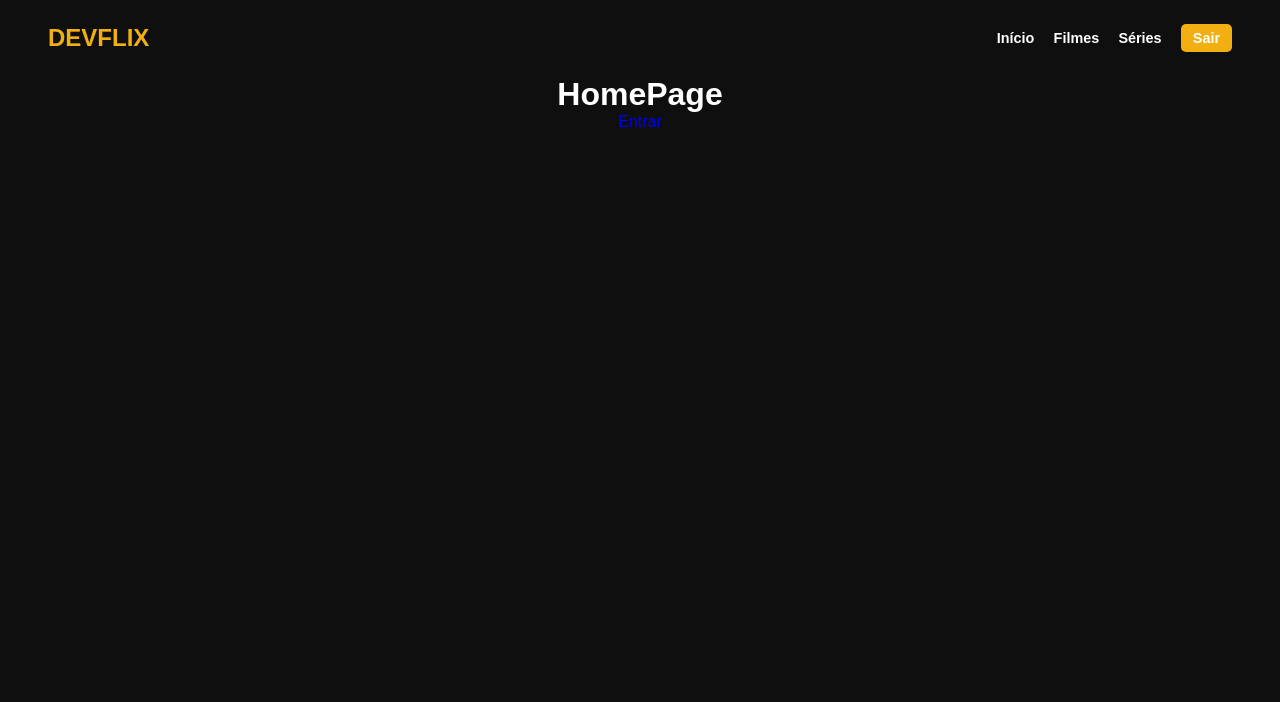
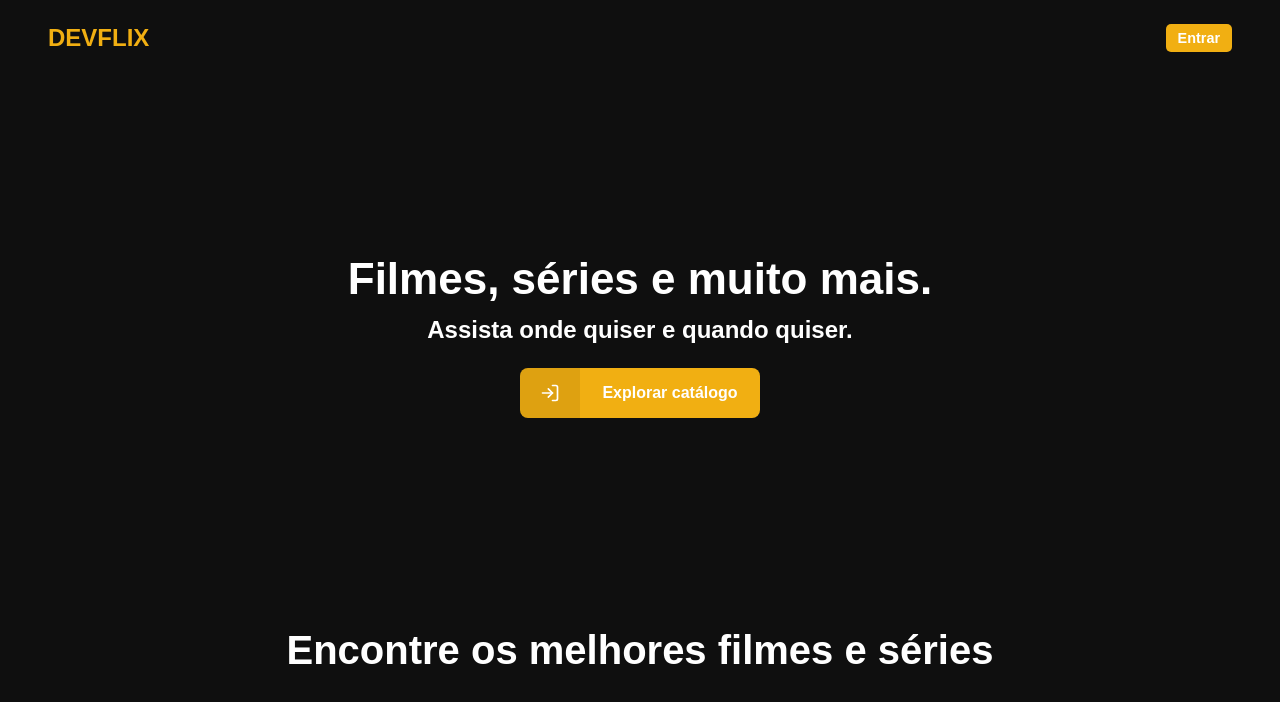
Before and after one commit to MateusOli21/devflix, a React (Create React App) app: page / in a window 1280 px wide. Shown: the top 702 px of the page. Built offline with nearby package versions, Linux system fonts and the light colour scheme; no server answers.

Commit message:
Created home page and trendings carousel component. Also editted header to show and hide options according to the page.

```diff
--- a/src/components/Header/index.js
+++ b/src/components/Header/index.js
@@ -9,12 +9,22 @@ export default function Header() {
       <h1>DEVFLIX</h1>
 
       <nav>
+        {document.location.pathname === "/" ? (
+          <>
+            <Link to="/dashboard">
+              <span>Entrar</span>
+            </Link>
+          </>
+        ) : (
+          <>
             <Link to="/dashboard">Início</Link>
             <Link to="/films">Filmes</Link>
             <Link to="/series">Séries</Link>
             <Link to="/">
               <span>Sair</span>
             </Link>
+          </>
+        )}
       </nav>
     </Container>
   );
--- /dev/null
+++ b/src/components/TrendingCarousel/index.js
@@ -0,0 +1,42 @@
+import React, { useContext } from "react";
+
+import { Context } from "../../Context/FilmsContext";
+
+import { Container, Row } from "./styles";
+
+function TrendingCarousel() {
+  const { trendings } = useContext(Context);
+
+  const trendingList = trendings.slice(0, 5);
+  console.log(trendingList);
+  var baseNumber = 0;
+
+  return (
+    <Container>
+      <Row>
+        <input type="radio" name="slider" id="s1" />
+        <input type="radio" name="slider" id="s2" />
+        <input type="radio" name="slider" id="s3" />
+        <input type="radio" name="slider" id="s4" />
+        <input type="radio" name="slider" id="s5" />
+        {trendingList.map((trending) => (
+          <label
+            key={trending.id}
+            htmlFor={`s${++baseNumber}`}
+            id={`slide${baseNumber}`}
+          >
+            <img src={trending.backdrop_url} alt="poster" />
+
+            <span>
+              {trending.media_type === "movie"
+                ? trending.title
+                : trending.original_name}
+            </span>
+          </label>
+        ))}
+      </Row>
+    </Container>
+  );
+}
+
+export default TrendingCarousel;
--- /dev/null
+++ b/src/components/TrendingCarousel/styles.js
@@ -0,0 +1,145 @@
+import styled from "styled-components";
+
+import { theme } from "../../styles/global";
+
+export const Container = styled.div`
+  width: 100%;
+`;
+
+export const Row = styled.div`
+  height: 380px;
+  position: relative;
+  perspective: 1800px;
+  transform-style: preserve-3d;
+  display: flex;
+  align-items: center;
+
+  [type="radio"] {
+    display: none;
+  }
+
+  label {
+    width: 100%;
+    height: 100%;
+    position: absolute;
+    margin: auto;
+    border-radius: 8px;
+    max-width: 300px;
+    max-height: 220px;
+    left: 0;
+    right: 0;
+    transition: transform 0.4s ease;
+    cursor: pointer;
+
+    img {
+      width: 100%;
+      max-width: 680px;
+      border-radius: 5px;
+    }
+
+    span {
+      position: absolute;
+      bottom: 1rem;
+      left: 1rem;
+      padding: 0 9px;
+      font-weight: 700;
+      opacity: 0;
+    }
+  }
+
+  @media (min-width: 620px) {
+    label {
+      max-width: 680px;
+      max-height: 720px;
+
+      img {
+        width: 100%;
+        max-width: 680px;
+        border-radius: 5px;
+      }
+
+      span {
+        position: absolute;
+        bottom: 1.2rem;
+        left: 1.1rem;
+        padding: 9px 9px;
+        font-weight: 700;
+        opacity: 0;
+      }
+    }
+  }
+
+  #s1:checked ~ #slide4,
+  #s2:checked ~ #slide5,
+  #s3:checked ~ #slide1,
+  #s4:checked ~ #slide2,
+  #s5:checked ~ #slide3 {
+    box-shadow: 0 1px 4px 0 rgba(0, 0, 0, 0.37);
+    transform: translate3d(-40%, 0, -280px);
+  }
+
+  #s1:checked ~ #slide5,
+  #s2:checked ~ #slide1,
+  #s3:checked ~ #slide2,
+  #s4:checked ~ #slide3,
+  #s5:checked ~ #slide4 {
+    box-shadow: 0 6px 10px 0 rgba(0, 0, 0, 0.3), 0 2px 2px 0 rgba(0, 0, 0, 0.2);
+    transform: translate3d(-20%, 0, -140px);
+  }
+
+  #s1:checked ~ #slide1,
+  #s2:checked ~ #slide2,
+  #s3:checked ~ #slide3,
+  #s4:checked ~ #slide4,
+  #s5:checked ~ #slide5 {
+    box-shadow: 0 13px 25px 0 rgba(0, 0, 0, 0.3),
+      0 11px 7px 0 rgba(0, 0, 0, 0.19);
+    transform: translate3d(0, 0, 0);
+
+    span {
+      opacity: 1;
+    }
+  }
+
+  #s1:checked ~ #slide2,
+  #s2:checked ~ #slide3,
+  #s3:checked ~ #slide4,
+  #s4:checked ~ #slide5,
+  #s5:checked ~ #slide1 {
+    box-shadow: 0 6px 10px 0 rgba(0, 0, 0, 0.3), 0 2px 2px 0 rgba(0, 0, 0, 0.2);
+    transform: translate3d(20%, 0, -140px);
+  }
+
+  #s1:checked ~ #slide3,
+  #s2:checked ~ #slide4,
+  #s3:checked ~ #slide5,
+  #s4:checked ~ #slide1,
+  #s5:checked ~ #slide2 {
+    box-shadow: 0 1px 4px 0 rgba(0, 0, 0, 0.37);
+    transform: translate3d(40%, 0, -280px);
+  }
+
+  &::-webkit-scrollbar {
+    width: 10px;
+    height: 10px;
+    margin: 0 15px;
+  }
+
+  &::-webkit-scrollbar-thumb {
+    background: black;
+    border-radius: 10px;
+  }
+
+  &::-webkit-scrollbar-track {
+    background: transparent;
+    margin: 0 2.25rem;
+  }
+
+  #slide1,
+  #slide2,
+  #slide3,
+  #slide4,
+  #slide5 {
+    background: ${theme.backgroundOpt};
+  }
+`;
--- a/src/pages/Home/index.js
+++ b/src/pages/Home/index.js
@@ -1,13 +1,30 @@
 import React from "react";
 import { Link } from "react-router-dom";
+import { FiLogIn } from "react-icons/fi";
 
-import { Container } from "./styles";
+import TrendingCarousel from "../../components/TrendingCarousel";
+
+import { Container, Slogan, ContentPreview, TabNavigation } from "./styles";
 
 function Home() {
   return (
     <Container>
-      <h1>HomePage</h1>
-      <Link to="/dashboard">Entrar</Link>
+      <Slogan>
+        <h1>Filmes, séries e muito mais.</h1>
+        <h2>Assista onde quiser e quando quiser.</h2>
+
+        <Link to="/dashboard">
+          <span>
+            <FiLogIn />
+          </span>
+          <strong>Explorar catálogo</strong>
+        </Link>
+      </Slogan>
+
+      <ContentPreview>
+        <h1>Encontre os melhores filmes e séries</h1>
+        <TrendingCarousel />
+      </ContentPreview>
     </Container>
   );
 }
--- a/src/pages/Home/styles.js
+++ b/src/pages/Home/styles.js
@@ -1,9 +1,92 @@
 import styled from "styled-components";
+
+import { theme } from "../../styles/global";
 
 export const Container = styled.div`
   width: 100%;
+  padding: 0 6px;
+`;
+
+export const Slogan = styled.div`
+  height: 400px;
   display: flex;
   flex-direction: column;
+  align-items: center;
   justify-content: center;
-  align-items: center;
+  text-align: center;
+
+  h1 {
+    font-size: 1.5rem;
+    margin-bottom: 0.75rem;
+  }
+  h2 {
+    margin-bottom: 1.5rem;
+  }
+
+  a {
+    width: 100%;
+    max-width: 240px;
+    height: 50px;
+    background: ${theme.secondary};
+    border-radius: 8px;
+    text-decoration: none;
+
+    display: flex;
+    align-items: center;
+    overflow: hidden;
+
+    span {
+      display: block;
+      background: rgba(0, 0, 0, 0.08);
+      width: 60px;
+      height: 60px;
+
+      display: flex;
+      align-items: center;
+      justify-content: center;
+      transition: background-color 0.2s;
+    }
+
+    strong {
+      flex: 1;
+      text-align: center;
+      color: #fff;
+    }
+
+    svg {
+      color: #fff;
+      width: 20px;
+      height: 20px;
+    }
+  }
+
+  @media (min-width: 620px) {
+    height: 520px;
+
+    h1 {
+      font-size: 2.75rem;
+    }
+  }
 `;
+
+export const ContentPreview = styled.div`
+  margin: 1rem 0 1rem;
+  padding: 0 1.75rem;
+  text-align: left;
+
+  h1 {
+    font-size: 1.5rem;
+  }
+
+  @media (min-width: 620px) {
+    margin: 2rem 0 3.5rem;
+    text-align: center;
+
+    h1 {
+      font-size: 2.5rem;
+      margin-bottom: 3.5rem;
+    }
+  }
+`;
+
+export const TabNavigation = styled.div``;
```
Also changed, not shown: 1 other file (tests, documents, lock files or other folders). Lines whose indentation alone changed are shown as unchanged.
